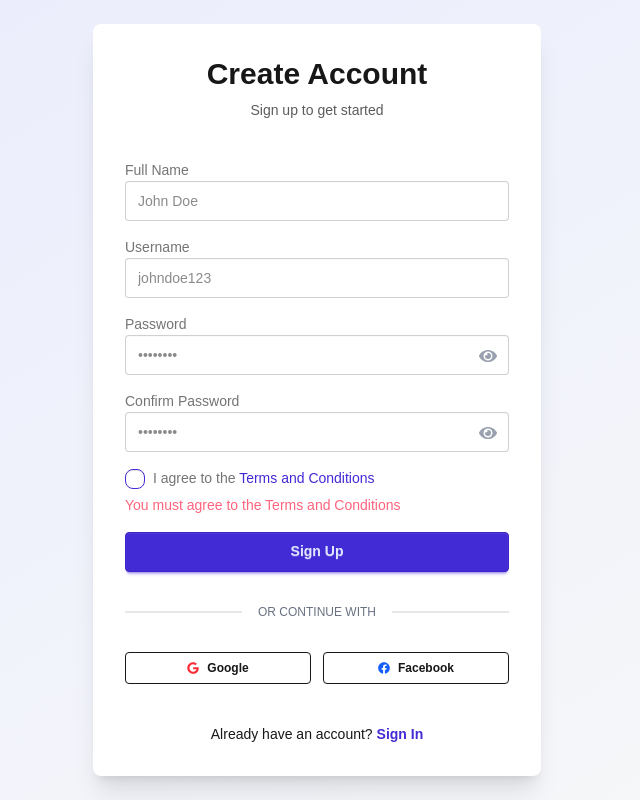
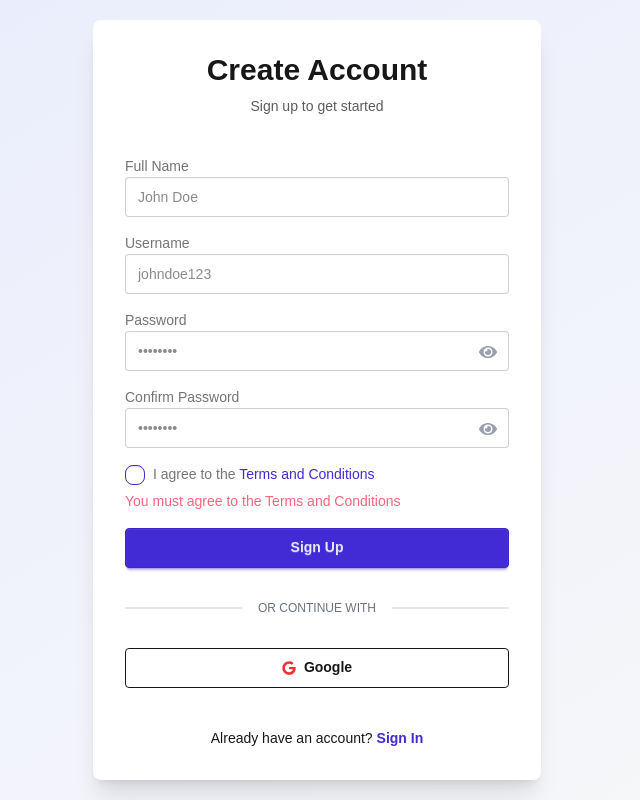
Before and after one commit to AdeepaK2/SpiritX_Xtruders_01, a Next.js app: page /Signup in a window 1280 px wide. Shown: the whole page, without its empty margins (323-963 px from the left). Built offline with nearby package versions, Linux system fonts and the light colour scheme.

Commit message:
Changed optional signup ways in signup page

```diff
--- a/src/app/Signup/page.tsx
+++ b/src/app/Signup/page.tsx
@@ -2,7 +2,7 @@
 import { useState, useEffect } from "react";
 import Link from "next/link";
 import { motion } from "framer-motion";
-import { FaGoogle, FaFacebook, FaEye, FaEyeSlash } from "react-icons/fa";
+import { FaGoogle, FaEye, FaEyeSlash } from "react-icons/fa"; // Removed FaFacebook
 import { Toaster, toast } from "react-hot-toast";
 import { useRouter } from "next/navigation";
 import { signIn } from "next-auth/react"; // Add this import
@@ -520,19 +520,16 @@ export default function SignupPage() {
 
                     <div className="divider my-6 text-xs text-gray-500">OR CONTINUE WITH</div>
 
-                    <div className="grid grid-cols-2 gap-3">
+                    {/* Updated Google button to match Login page - removed grid and Facebook button */}
+                    <div className="w-full">
                         <button
                             onClick={handleGoogleSignIn}
                             type="button"
                             disabled={isLoading}
-                            className="btn btn-outline btn-sm flex items-center justify-center gap-2 hover:bg-gray-100 dark:hover:bg-gray-700"
+                            className="btn btn-outline w-full flex items-center justify-center gap-2 hover:bg-gray-100 dark:hover:bg-gray-700"
                         >
                             <FaGoogle className="text-red-500" />
                             <span>Google</span>
-                        </button>
-                        <button className="btn btn-outline btn-sm flex items-center justify-center gap-2 hover:bg-gray-100 dark:hover:bg-gray-700">
-                            <FaFacebook className="text-blue-600" />
-                            <span>Facebook</span>
                         </button>
                     </div>
 
```
